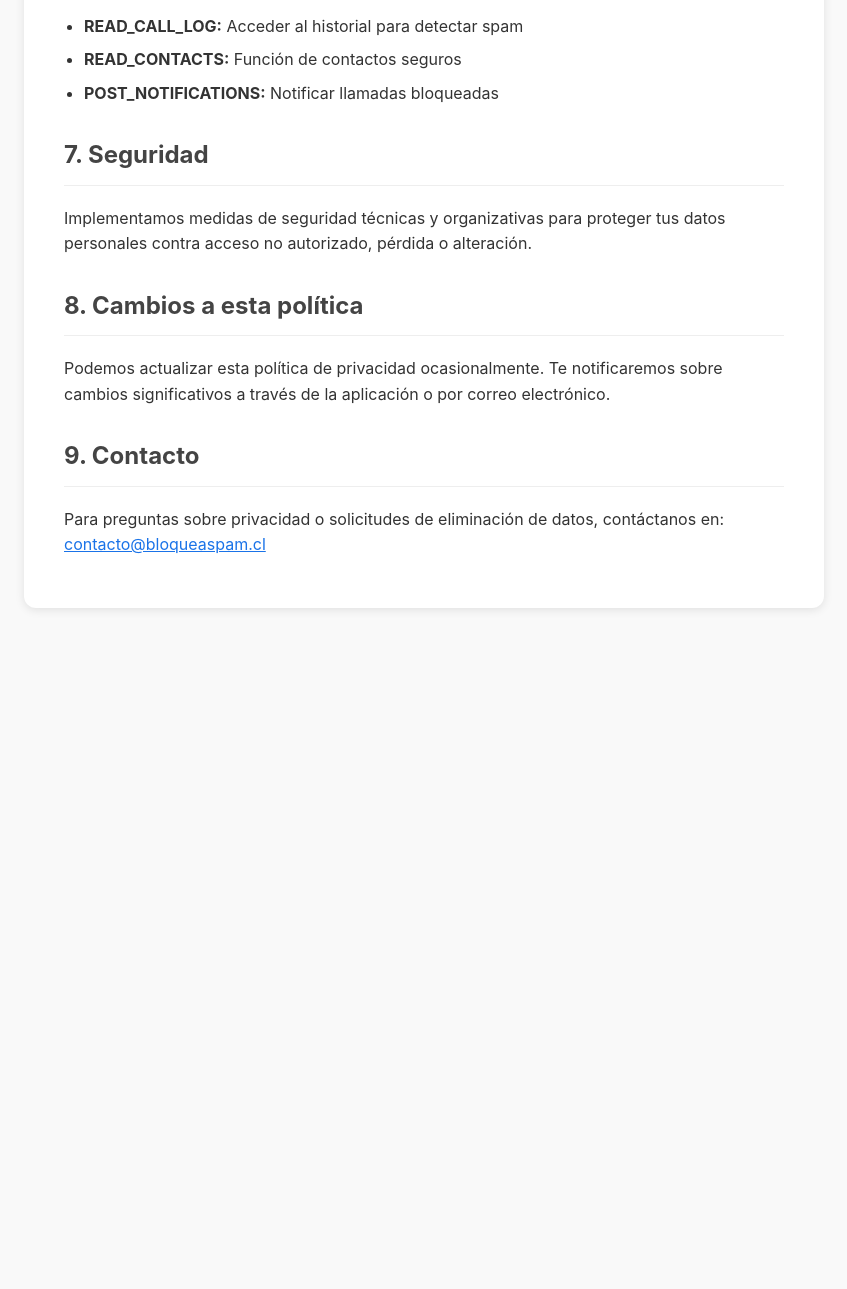
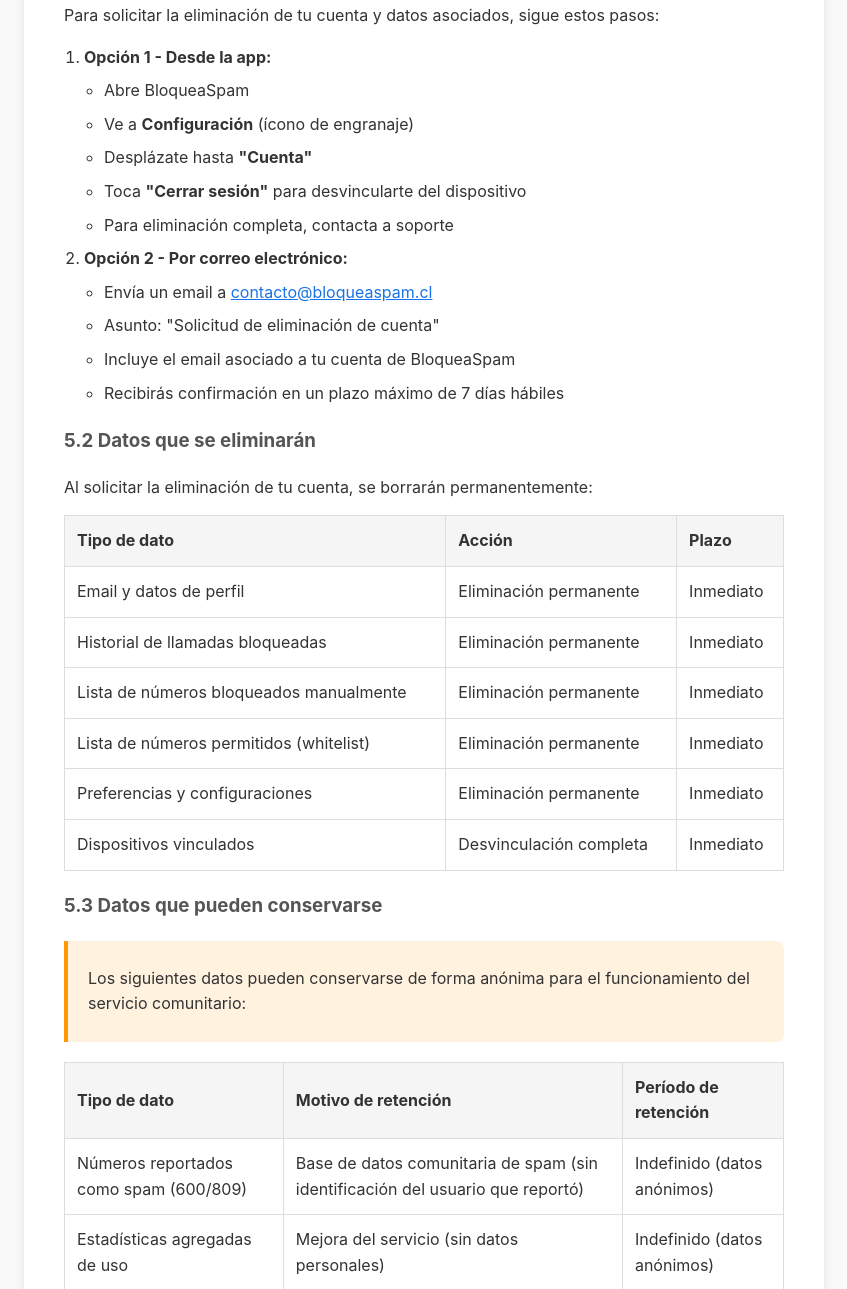
Before and after one commit to marfil32/bloqueaspamcl-landing, a plain HTML site: page privacidad.html in a window 1280 px wide. Shown: the part 1511-2800 px from the top of the page, without its empty margins (216-1063 px from the left). Before the commit the page ends 2139 px from the top, so only its background shows below. Drawn offline with Linux system fonts and the light colour scheme.

Commit message:
Actualiza política de privacidad con sección de eliminación de datos

```diff
--- a/privacidad.html
+++ b/privacidad.html
@@ -9,13 +9,19 @@
         .container { background: white; padding: 40px; border-radius: 12px; box-shadow: 0 2px 10px rgba(0,0,0,0.1); }
         h1 { color: #1a73e8; margin-bottom: 5px; }
         h2 { color: #444; margin-top: 30px; border-bottom: 1px solid #eee; padding-bottom: 10px; }
+        h3 { color: #555; margin-top: 20px; }
         p { margin: 10px 0; }
-        ul { padding-left: 20px; }
+        ul, ol { padding-left: 20px; }
         li { margin: 8px 0; }
         .updated { color: #666; font-size: 14px; margin-bottom: 30px; }
         a { color: #1a73e8; }
         .back-link { display: inline-block; margin-bottom: 20px; color: #1a73e8; text-decoration: none; }
         .back-link:hover { text-decoration: underline; }
+        .highlight-box { background: #e3f2fd; border-left: 4px solid #1a73e8; padding: 15px 20px; margin: 20px 0; border-radius: 0 8px 8px 0; }
+        .warning-box { background: #fff3e0; border-left: 4px solid #ff9800; padding: 15px 20px; margin: 20px 0; border-radius: 0 8px 8px 0; }
+        table { width: 100%; border-collapse: collapse; margin: 15px 0; }
+        th, td { border: 1px solid #ddd; padding: 12px; text-align: left; }
+        th { background: #f5f5f5; }
     </style>
 </head>
 <body>
@@ -23,6 +29,9 @@
         <a href="/" class="back-link">&larr; Volver a BloqueaSpam</a>
         <h1>Política de Privacidad</h1>
         <p class="updated">Última actualización: 27 de noviembre de 2025</p>
+        <p><strong>Aplicación:</strong> BloqueaSpam<br>
+        <strong>Desarrollador:</strong> Pablo Morales<br>
+        <strong>Disponible en:</strong> Google Play Store</p>
 
         <h2>1. Información que recopilamos</h2>
         <p>BloqueaSpam recopila la siguiente información para proporcionar el servicio de bloqueo de llamadas:</p>
@@ -47,13 +56,98 @@
         <h2>4. Almacenamiento</h2>
         <p>Tus datos se almacenan de forma segura en Firebase (Google Cloud) y localmente en tu dispositivo. Las preferencias y el historial de bloqueos se sincronizan con tu cuenta si inicias sesión.</p>
 
-        <h2>5. Tus derechos</h2>
-        <p>Puedes:</p>
-        <ul>
-            <li>Eliminar tu historial de llamadas bloqueadas desde la app</li>
-            <li>Cerrar sesión para dejar de sincronizar datos</li>
-            <li>Solicitar la eliminación de tu cuenta contactándonos</li>
-        </ul>
+        <h2 id="eliminacion">5. Eliminación de cuenta y datos del usuario</h2>
+
+        <div class="highlight-box">
+            <strong>BloqueaSpam</strong> te permite solicitar la eliminación completa de tu cuenta y datos personales en cualquier momento.
+        </div>
+
+        <h3>5.1 Cómo solicitar la eliminación de tu cuenta</h3>
+        <p>Para solicitar la eliminación de tu cuenta y datos asociados, sigue estos pasos:</p>
+        <ol>
+            <li><strong>Opción 1 - Desde la app:</strong>
+                <ul>
+                    <li>Abre BloqueaSpam</li>
+                    <li>Ve a <strong>Configuración</strong> (ícono de engranaje)</li>
+                    <li>Desplázate hasta <strong>"Cuenta"</strong></li>
+                    <li>Toca <strong>"Cerrar sesión"</strong> para desvincularte del dispositivo</li>
+                    <li>Para eliminación completa, contacta a soporte</li>
+                </ul>
+            </li>
+            <li><strong>Opción 2 - Por correo electrónico:</strong>
+                <ul>
+                    <li>Envía un email a <a href="mailto:contacto@bloqueaspam.cl">contacto@bloqueaspam.cl</a></li>
+                    <li>Asunto: "Solicitud de eliminación de cuenta"</li>
+                    <li>Incluye el email asociado a tu cuenta de BloqueaSpam</li>
+                    <li>Recibirás confirmación en un plazo máximo de 7 días hábiles</li>
+                </ul>
+            </li>
+        </ol>
+
+        <h3>5.2 Datos que se eliminarán</h3>
+        <p>Al solicitar la eliminación de tu cuenta, se borrarán permanentemente:</p>
+        <table>
+            <tr>
+                <th>Tipo de dato</th>
+                <th>Acción</th>
+                <th>Plazo</th>
+            </tr>
+            <tr>
+                <td>Email y datos de perfil</td>
+                <td>Eliminación permanente</td>
+                <td>Inmediato</td>
+            </tr>
+            <tr>
+                <td>Historial de llamadas bloqueadas</td>
+                <td>Eliminación permanente</td>
+                <td>Inmediato</td>
+            </tr>
+            <tr>
+                <td>Lista de números bloqueados manualmente</td>
+                <td>Eliminación permanente</td>
+                <td>Inmediato</td>
+            </tr>
+            <tr>
+                <td>Lista de números permitidos (whitelist)</td>
+                <td>Eliminación permanente</td>
+                <td>Inmediato</td>
+            </tr>
+            <tr>
+                <td>Preferencias y configuraciones</td>
+                <td>Eliminación permanente</td>
+                <td>Inmediato</td>
+            </tr>
+            <tr>
+                <td>Dispositivos vinculados</td>
+                <td>Desvinculación completa</td>
+                <td>Inmediato</td>
+            </tr>
+        </table>
+
+        <h3>5.3 Datos que pueden conservarse</h3>
+        <div class="warning-box">
+            <p>Los siguientes datos pueden conservarse de forma anónima para el funcionamiento del servicio comunitario:</p>
+        </div>
+        <table>
+            <tr>
+                <th>Tipo de dato</th>
+                <th>Motivo de retención</th>
+                <th>Período de retención</th>
+            </tr>
+            <tr>
+                <td>Números reportados como spam (600/809)</td>
+                <td>Base de datos comunitaria de spam (sin identificación del usuario que reportó)</td>
+                <td>Indefinido (datos anónimos)</td>
+            </tr>
+            <tr>
+                <td>Estadísticas agregadas de uso</td>
+                <td>Mejora del servicio (sin datos personales)</td>
+                <td>Indefinido (datos anónimos)</td>
+            </tr>
+        </table>
+
+        <h3>5.4 Datos almacenados localmente</h3>
+        <p>Los datos almacenados únicamente en tu dispositivo (historial local, caché) se eliminan automáticamente al desinstalar la aplicación BloqueaSpam.</p>
 
         <h2>6. Permisos requeridos</h2>
         <ul>
@@ -70,7 +164,10 @@
         <p>Podemos actualizar esta política de privacidad ocasionalmente. Te notificaremos sobre cambios significativos a través de la aplicación o por correo electrónico.</p>
 
         <h2>9. Contacto</h2>
-        <p>Para preguntas sobre privacidad o solicitudes de eliminación de datos, contáctanos en: <a href="mailto:contacto@bloqueaspam.cl">contacto@bloqueaspam.cl</a></p>
+        <p>Para preguntas sobre privacidad, solicitudes de eliminación de datos o cualquier consulta relacionada con tus datos personales, contáctanos en:</p>
+        <p><strong>Email:</strong> <a href="mailto:contacto@bloqueaspam.cl">contacto@bloqueaspam.cl</a><br>
+        <strong>Desarrollador:</strong> Pablo Morales<br>
+        <strong>Aplicación:</strong> BloqueaSpam (disponible en Google Play Store)</p>
     </div>
 </body>
 </html>
```
